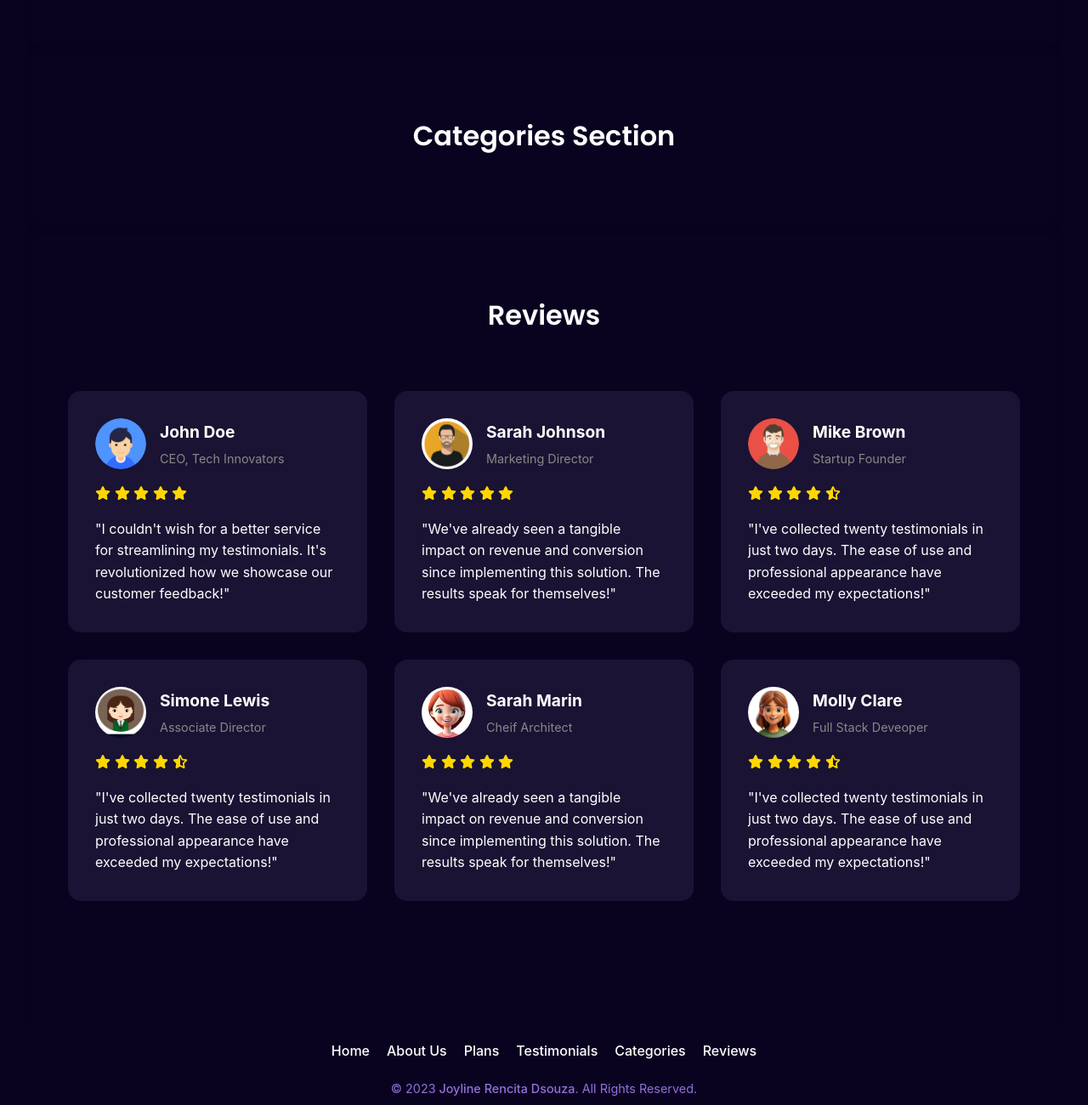
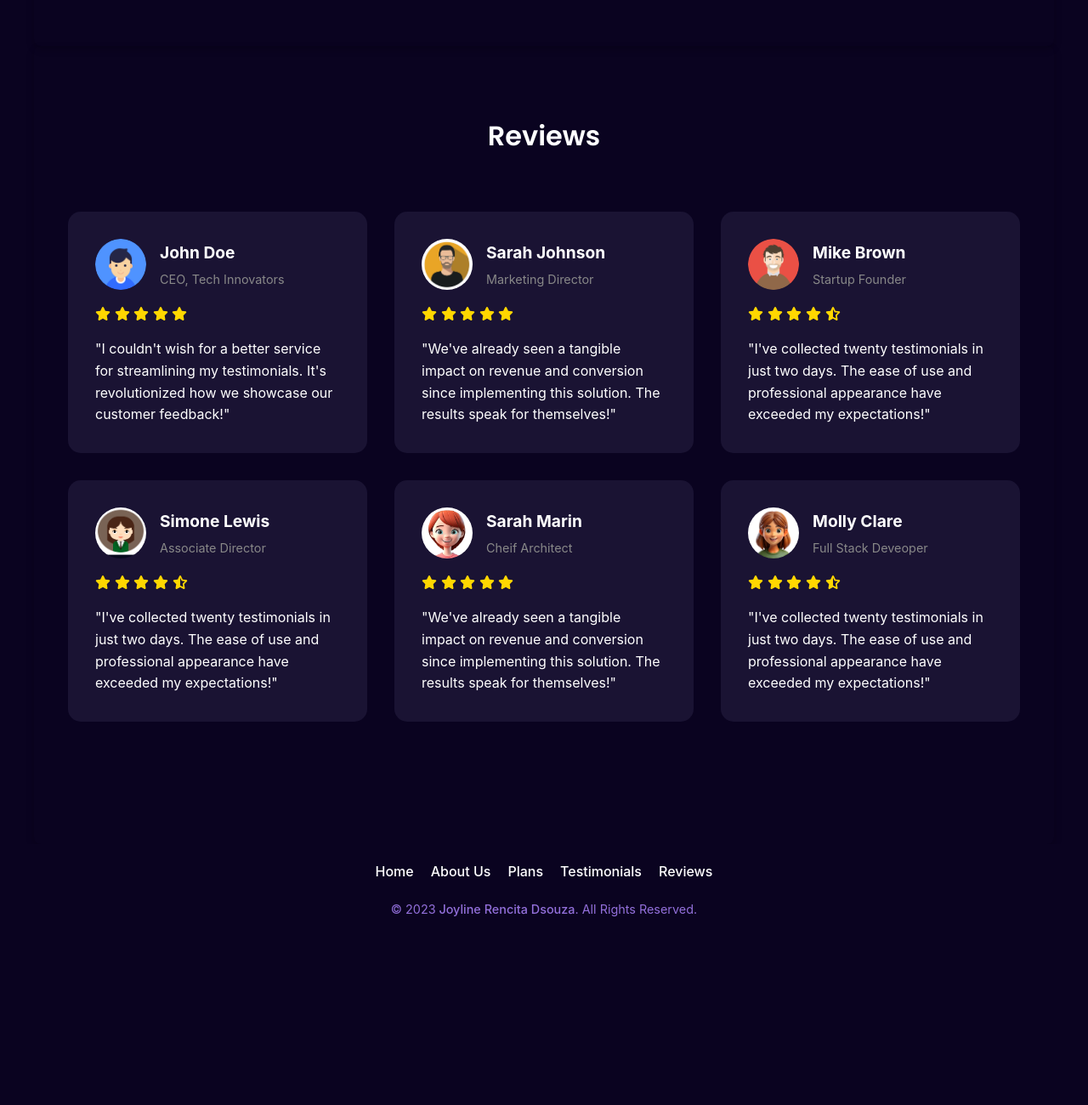
Before and after one commit to Joyline-Rencita/Internship-Tasks, a plain HTML site: page 01_Tesimonial Site/index.html in a window 1280 px wide. Shown: the part 1220-2520 px from the top of the page at 85% size. After the commit the page ends 2321 px from the top, so only its background shows below. Drawn offline with Linux system fonts and the light colour scheme.

Commit message:
Update index.html

```diff
--- a/01_Tesimonial Site/index.html
+++ b/01_Tesimonial Site/index.html
@@ -20,7 +20,6 @@
                 <a href="#about" onclick="toggleMenu()">About Us</a>
                 <a href="#plans" onclick="toggleMenu()">Plans</a>
                 <a href="#testimonials" onclick="toggleMenu()">Testimonials</a>
-                <a href="#categories" onclick="toggleMenu()">Categories</a>
                 <a href="#reviews" onclick="toggleMenu()">Reviews</a>
             </div>
 
@@ -57,11 +56,6 @@
     <section id="testimonials">
         <h2>Testimonials Section</h2>
         <!-- <p>User reviews and feedback.</p> -->
-    </section>
-
-    <section id="categories">
-        <h2>Categories Section</h2>
-        <!-- <p>Various categories of our offerings.</p> -->
     </section>
 
     <section id="reviews">
@@ -180,7 +174,6 @@
             </div>
         </div>
     </div>
-
     </section>
 
     <button class="help-button" id="helpButton">
@@ -228,7 +221,6 @@
             <a href="#about" onclick="toggleMenu()">About Us</a>
             <a href="#plans" onclick="toggleMenu()">Plans</a>
             <a href="#testimonials" onclick="toggleMenu()">Testimonials</a>
-            <a href="#categories" onclick="toggleMenu()">Categories</a>
             <a href="#reviews" onclick="toggleMenu()">Reviews</a>
           </div>
           <p class="footer-credit">&#169; 2023<a href="https://www.linkedin.com/in/joyline-rencita-dsouza-927575206/" target="_blank">
```
